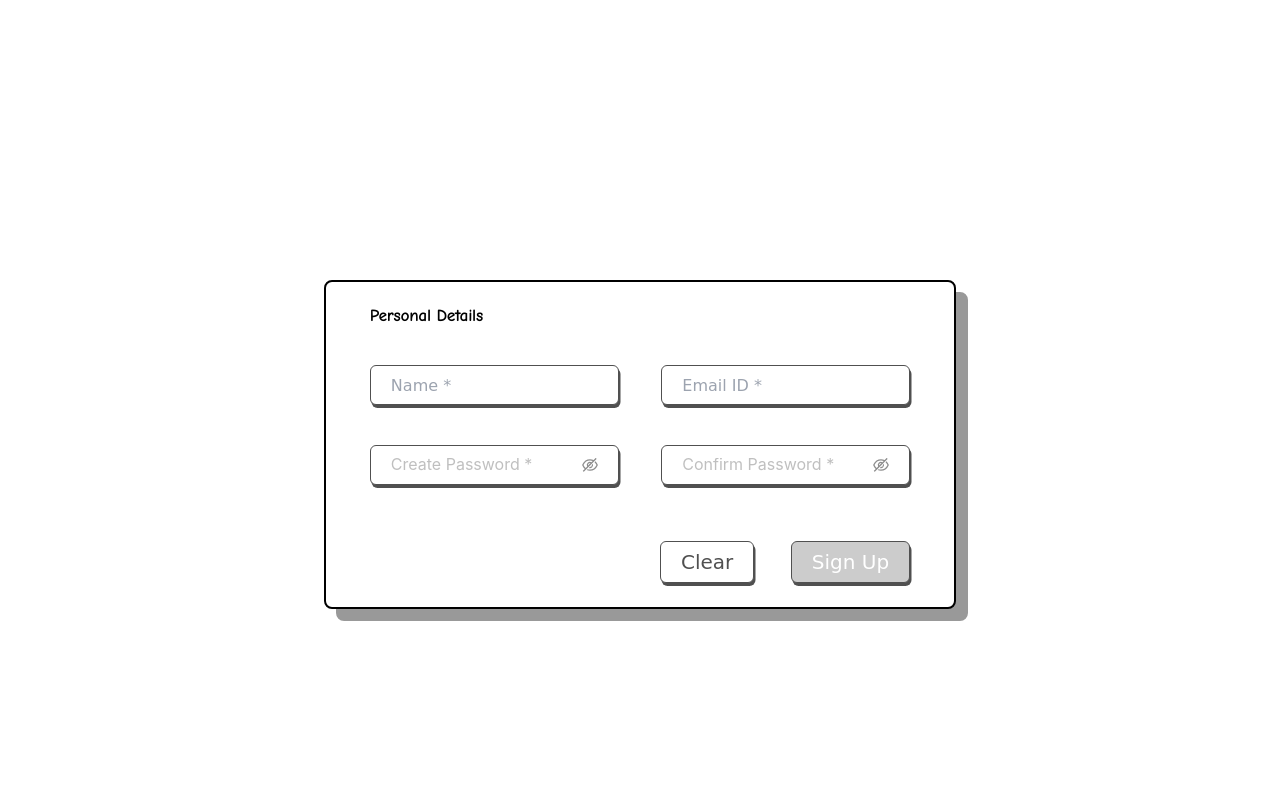
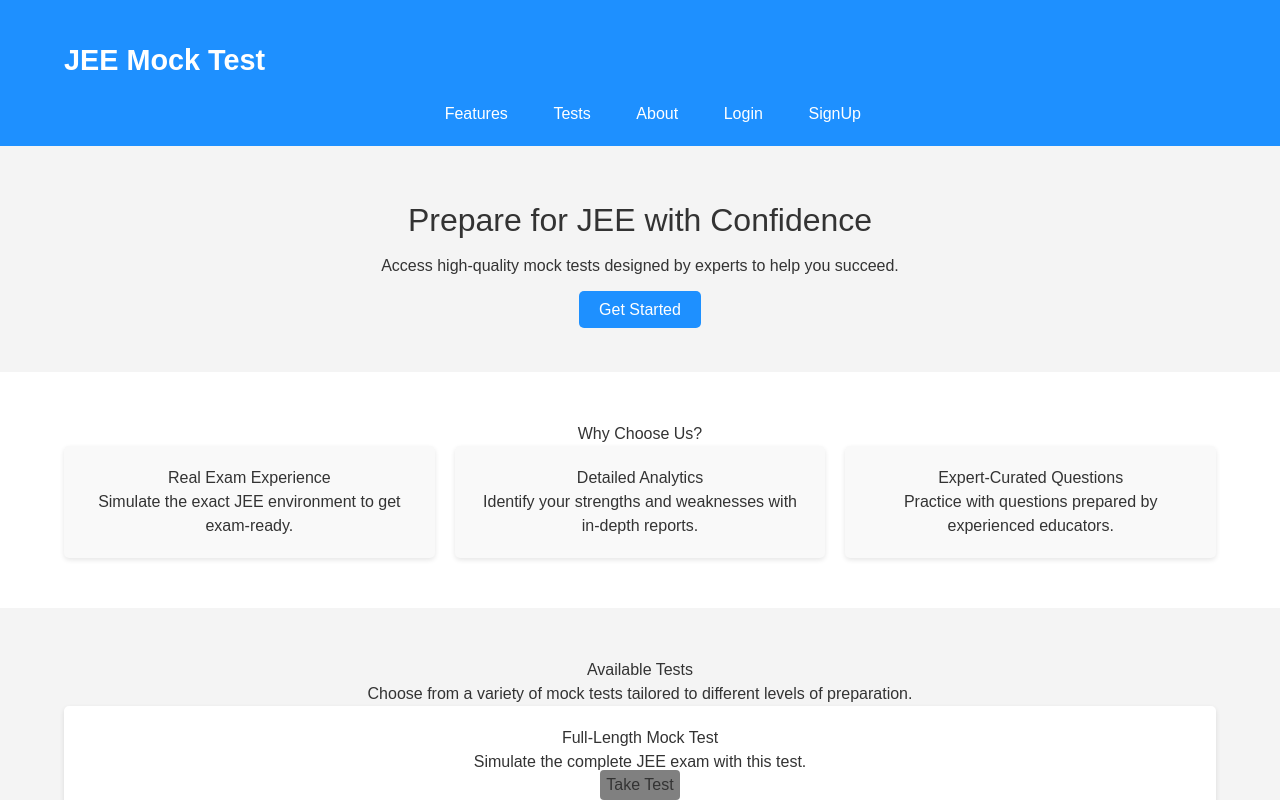
Before and after one commit to JainamDosi/Project_NSS, a React (Create React App) app in the folder frontend/: page / in a window 1280 px wide. Built offline with nearby package versions, Linux system fonts and the light colour scheme; a web font is replaced by a local one.

Commit message:
Landing Page added.

```diff
--- a/frontend/src/App.js
+++ b/frontend/src/App.js
@@ -1,6 +1,6 @@
 import './App.css';
 import { BrowserRouter as Router, Route, Routes } from "react-router-dom";
-import LandingPage from "./Components/Registration/step1/personalDetails";
+import SignUp from "./Components/Registration/step1/personalDetails";
 import Login from "./Components/Registration/login/login";
 import ForgotPassword from "./Components/Registration/ForgotPassword/ForgotPassword";
 import EmailVerify from "./Components/Registration/EmailVerify/EmailVerify";
@@ -12,6 +12,7 @@ import TestInstructions from "./Components/Test/testInstructions/testInstruction
 import TestInterface from "./Components/Test/testInterface/testInterface";
 import FormByAdmin from "./Components/FormByAdmin/FormByAdmin";
 import QuestionForm from "./Components/questionForm/questionForm";
+import LandingPage from "./Components/landingPage/landingPage";
 function App() {
   return (
     <>
@@ -22,7 +23,7 @@ function App() {
           {/* <Route path="/forgotPassword" element={<ForgotPassword/>} />     */}
           {/* <Route path="/emailVerify" element={<EmailVerify/>} />     */}
         <Route path="/" element={<LandingPage />} />
-          <Route path="/landingPage" element={<LandingPage />} />
+          <Route path="/signup" element={<SignUp />} />
           <Route path="/registrationComplete" element={<RegistrationCompleted/>} />
           <Route path="/login" element={<Login />} />
           <Route path="/studentDashboard" element={<StudentDashboard/>} />
--- a/frontend/src/Components/Registration/login/login.css
+++ b/frontend/src/Components/Registration/login/login.css
@@ -241,6 +241,7 @@ input:focus::placeholder {
 .loginSignin{
     display: flex;
     justify-content: center;
+    gap: 1rem;
 }
 
 @media (max-width:1050px) {
--- a/frontend/src/Components/Registration/login/login.js
+++ b/frontend/src/Components/Registration/login/login.js
@@ -1,6 +1,7 @@
 import React ,{useState}from 'react'
 import { json } from 'react-router-dom';
-import { useNavigate} from'react-router-dom';
+import { Link, useNavigate} from'react-router-dom';
+
 import "./login.css";
 
 const Login = (props) => {
@@ -54,17 +55,18 @@ const Login = (props) => {
       <div className='flex flex-col rounded-md  gap-4 border-2 border-sky-300 rounded-x1 w-[600px] p-4 mx-auto loginbox' >
 
            <div className='my-0 rounded-md '>
-            <label className='text-xl mr-10 my-2  text-gray-400'>gmail</label>
+            <label className='text-xl mr-10 my-2  text-gray-400'>Gmail</label>
             <input type='text' value={cradensital.email} onChange={onChange} id="email" name="email"  className='border-2 rounded-md  border-blue-400 px-4 py-2 w-full '>
             </input>
            </div>
            <div className='my-0'>
-            <label type="password"  className='text-xl mr-10 my-2 rounded-md  text-gray-400'> password</label>
+            <label type="password"  className='text-xl mr-10 my-2 rounded-md  text-gray-400'> Password</label>
             <input type='text' value={cradensital.password} onChange ={onChange} name='password'  id="exampleInputPassword1" className='border-2 rounded-md  border-blue-400 px-4 py-2 w-full '>
             </input>
            </div>
            <div class="loginSignin">
-           <button type="submit" className="btn btn-primary signInofLogin" onSubmit={handlesumit}>sign in</button>
+           <button type="submit" className="btn btn-primary signInofLogin" onSubmit={handlesumit}>Sign in</button>
+           <Link to="/signUp" className="btn btn-primary signInofLogin" ><button>Sign up</button></Link>
            </div>
 
 
--- a/frontend/src/Components/Registration/step1/personalDetails.css
+++ b/frontend/src/Components/Registration/step1/personalDetails.css
@@ -294,12 +294,8 @@ select option [value="Gender 1"] {
   }
 }
 
-.Role{
-  color: #000;
-    font-family: Comic Neue;
-    font-size: 1rem;
-    font-style: normal;
-    font-weight: 700;
-    line-height: 1.25rem;
-    letter-spacing: 0.02rem;
+.loginBtn{
+  background-color: orange;
+  padding: 8px;
+  border-radius: 8px;
 }
--- a/frontend/src/Components/Registration/step1/personalDetails.jsx
+++ b/frontend/src/Components/Registration/step1/personalDetails.jsx
@@ -1,5 +1,5 @@
 import React, { useState } from "react";
-import { useNavigate } from "react-router-dom";
+import { Link, useNavigate } from "react-router-dom";
 import "./personalDetails.css";
 import { EyeInvisibleOutlined, EyeTwoTone } from "@ant-design/icons";
 import { Input } from "antd";
@@ -162,6 +162,7 @@ const PersonalDetails = () => {
             </button>
           </div>
         </div>
+      <Link to="/login" className="loginBtn"><button>Login</button></Link>
       </div>
     </form>
   );
--- /dev/null
+++ b/frontend/src/Components/landingPage/landingPage.css
@@ -0,0 +1,199 @@
+/* General Styles */
+body {
+    margin: 0;
+    font-family: Arial, sans-serif;
+    color: #333;
+  }
+
+  .container {
+    width: 90%;
+    max-width: 1200px;
+    margin: 0 auto;
+  }
+
+  /* Header */
+  .header {
+    background: #1e90ff;
+    color: #fff;
+    padding: 20px 0;
+  }
+
+  .header .logo {
+    font-size: 1.8rem;
+    font-weight: bold;
+  }
+
+  .header .nav ul {
+    list-style: none;
+    display: flex;
+    gap: 20px;
+    padding: 0;
+    margin: 0;
+  }
+
+  .header .nav a {
+    color: #fff;
+    text-decoration: none;
+  }
+
+  /* Hero Section */
+  .hero {
+    text-align: center;
+    background: #f4f4f4;
+    padding: 50px 0;
+  }
+
+  .hero h2 {
+    font-size: 2.5rem;
+    margin-bottom: 10px;
+  }
+
+  .hero p {
+    font-size: 1.2rem;
+    margin-bottom: 20px;
+  }
+
+  .btn-primary {
+    background: #1e90ff;
+    color: #fff;
+    padding: 10px 20px;
+    text-decoration: none;
+    border-radius: 5px;
+  }
+
+  .btn-secondary{
+    background-color: gray;
+    padding: 0.4rem;
+    border-radius: 4px;
+  }
+
+  /* Features Section */
+  .features {
+    background: #fff;
+    padding: 50px 0;
+    text-align: center;
+  }
+
+  .features .feature-list {
+    display: flex;
+    gap: 20px;
+    justify-content: center;
+    flex-wrap: wrap;
+  }
+
+  .feature-item {
+    background: #f9f9f9;
+    padding: 20px;
+    border-radius: 5px;
+    box-shadow: 0 2px 5px rgba(0, 0, 0, 0.1);
+    flex: 1 1 calc(33.333% - 40px);
+    box-sizing: border-box;
+  }
+
+  @media (max-width: 768px) {
+    .feature-item {
+      flex: 1 1 calc(50% - 20px);
+    }
+  }
+
+  @media (max-width: 480px) {
+    .feature-item {
+      flex: 1 1 100%;
+    }
+  }
+
+  /* Tests Section */
+  .tests {
+    background: #f4f4f4;
+    padding: 50px 0;
+    text-align: center;
+  }
+
+  .tests .test-list {
+    display: flex;
+    gap: 20px;
+    justify-content: center;
+    flex-wrap: wrap;
+  }
+
+  .test-item {
+    background: #fff;
+    padding: 20px;
+    border-radius: 5px;
+    box-shadow: 0 2px 5px rgba(0, 0, 0, 0.1);
+    flex: 1 1 calc(33.333% - 40px);
+    box-sizing: border-box;
+  }
+
+  @media (max-width: 768px) {
+    .test-item {
+      flex: 1 1 calc(50% - 20px);
+    }
+  }
+
+  @media (max-width: 480px) {
+    .test-item {
+      flex: 1 1 100%;
+    }
+  }
+
+  /* About Section */
+  .about {
+    padding: 50px 0;
+    background: #fff;
+    text-align: center;
+  }
+
+  /* Contact Section */
+  .contact {
+    background: #f4f4f4;
+    padding: 50px 0;
+    text-align: center;
+  }
+
+  .contact-form {
+    display: flex;
+    flex-direction: column;
+    gap: 10px;
+    max-width: 500px;
+    margin: 0 auto;
+  }
+
+  .contact-form input, .contact-form textarea {
+    padding: 10px;
+    width: 100%;
+    border: 1px solid #ccc;
+    border-radius: 5px;
+  }
+
+  /* Footer */
+  .footer {
+    background: #1e90ff;
+    color: #fff;
+    text-align: center;
+    padding: 20px 0;
+  }
+
+  /* Responsive Adjustments */
+  .header .nav ul {
+    flex-wrap: wrap;
+    justify-content: center;
+  }
+
+  .hero h2 {
+    font-size: 2rem;
+  }
+
+  .hero p {
+    font-size: 1rem;
+  }
+
+  @media (max-width: 768px) {
+    .header .nav ul {
+      gap: 10px;
+    }
+
+    .btn-primary {
+      padding: 8px 15px;
+    }
+  }
--- /dev/null
+++ b/frontend/src/Components/landingPage/landingPage.js
@@ -0,0 +1,105 @@
+import React from 'react';
+import './landingPage.css';
+import { Link } from 'react-router-dom';
+
+function LandingPage() {
+  return (
+    <div className="landing-page">
+      <header className="header">
+        <div className="container">
+          <h1 className="logo">JEE Mock Test</h1>
+          <nav className="nav">
+            <ul>
+              <li><a href="#features">Features</a></li>
+              <li><a href="#tests">Tests</a></li>
+              <li><a href="#about">About</a></li>
+              {/* <li><a href="#contact">Contact</a></li> */}
+              <li><Link to="/login">Login</Link></li>
+              <li><Link to="/signUp">SignUp</Link></li>
+            </ul>
+          </nav>
+        </div>
+      </header>
+
+      <section className="hero">
+        <div className="container">
+          <h2>Prepare for JEE with Confidence</h2>
+          <p>Access high-quality mock tests designed by experts to help you succeed.</p>
+          <Link to="studentDashboard" className="btn-primary">Get Started</Link>
+        </div>
+      </section>
+
+      <section id="features" className="features">
+        <div className="container">
+          <h2>Why Choose Us?</h2>
+          <div className="feature-list">
+            <div className="feature-item">
+              <h3>Real Exam Experience</h3>
+              <p>Simulate the exact JEE environment to get exam-ready.</p>
+            </div>
+            <div className="feature-item">
+              <h3>Detailed Analytics</h3>
+              <p>Identify your strengths and weaknesses with in-depth reports.</p>
+            </div>
+            <div className="feature-item">
+              <h3>Expert-Curated Questions</h3>
+              <p>Practice with questions prepared by experienced educators.</p>
+            </div>
+          </div>
+        </div>
+      </section>
+
+      <section id="tests" className="tests">
+        <div className="container">
+          <h2>Available Tests</h2>
+          <p>Choose from a variety of mock tests tailored to different levels of preparation.</p>
+          <div className="test-list">
+            <div className="test-item">
+              <h3>Full-Length Mock Test</h3>
+              <p>Simulate the complete JEE exam with this test.</p>
+              <Link to="/studentDashboard" className="btn-secondary">Take Test</Link>
+            </div>
+            {/* <div className="test-item">
+              <h3>Subject-Wise Test</h3>
+              <p>Focus on individual subjects to strengthen your concepts.</p>
+              <a href="#" className="btn-secondary">Take Test</a>
+            </div> */}
+            {/* <div className="test-item">
+              <h3>Topic-Wise Test</h3>
+              <p>Practice specific topics and improve step-by-step.</p>
+              <a href="#" className="btn-secondary">Take Test</a>
+            </div> */}
+          </div>
+        </div>
+      </section>
+
+      <section id="about" className="about">
+        <div className="container">
+          <h2>About Us</h2>
+          <p>We are dedicated to providing students with the best resources to crack JEE and achieve their dreams. With a team of experienced educators, we aim to make exam preparation effective and efficient.</p>
+        </div>
+      </section>
+
+      {/* <section id="contact" className="contact">
+        <div className="container">
+          <h2>Contact Us</h2>
+          <p>Have any questions? Feel free to reach out to us!</p>
+          <form className="contact-form">
+            <input type="text" placeholder="Your Name" required />
+            <input type="email" placeholder="Your Email" required />
+            <textarea placeholder="Your Message" required></textarea>
+            <button type="submit" className="btn-primary">Send Message</button>
+          </form>
+        </div>
+      </section> */}
+
+      <footer className="footer">
+        <div className="container">
+          <p>&copy; 2025 JEE Mock Test. All Rights Reserved.</p>
+        </div>
+      </footer>
+    </div>
+  );
+}
+
+export default LandingPage;
```
